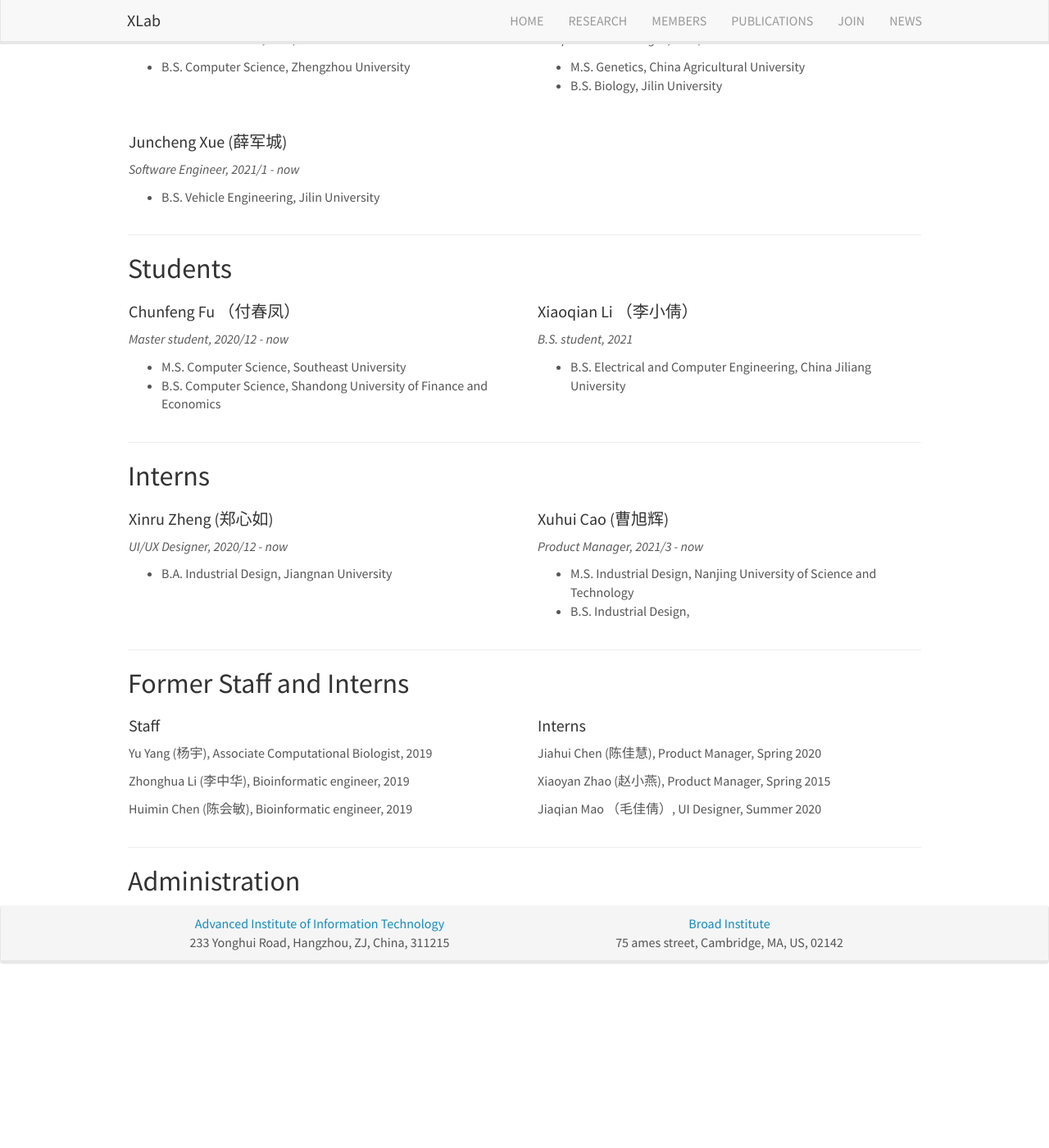
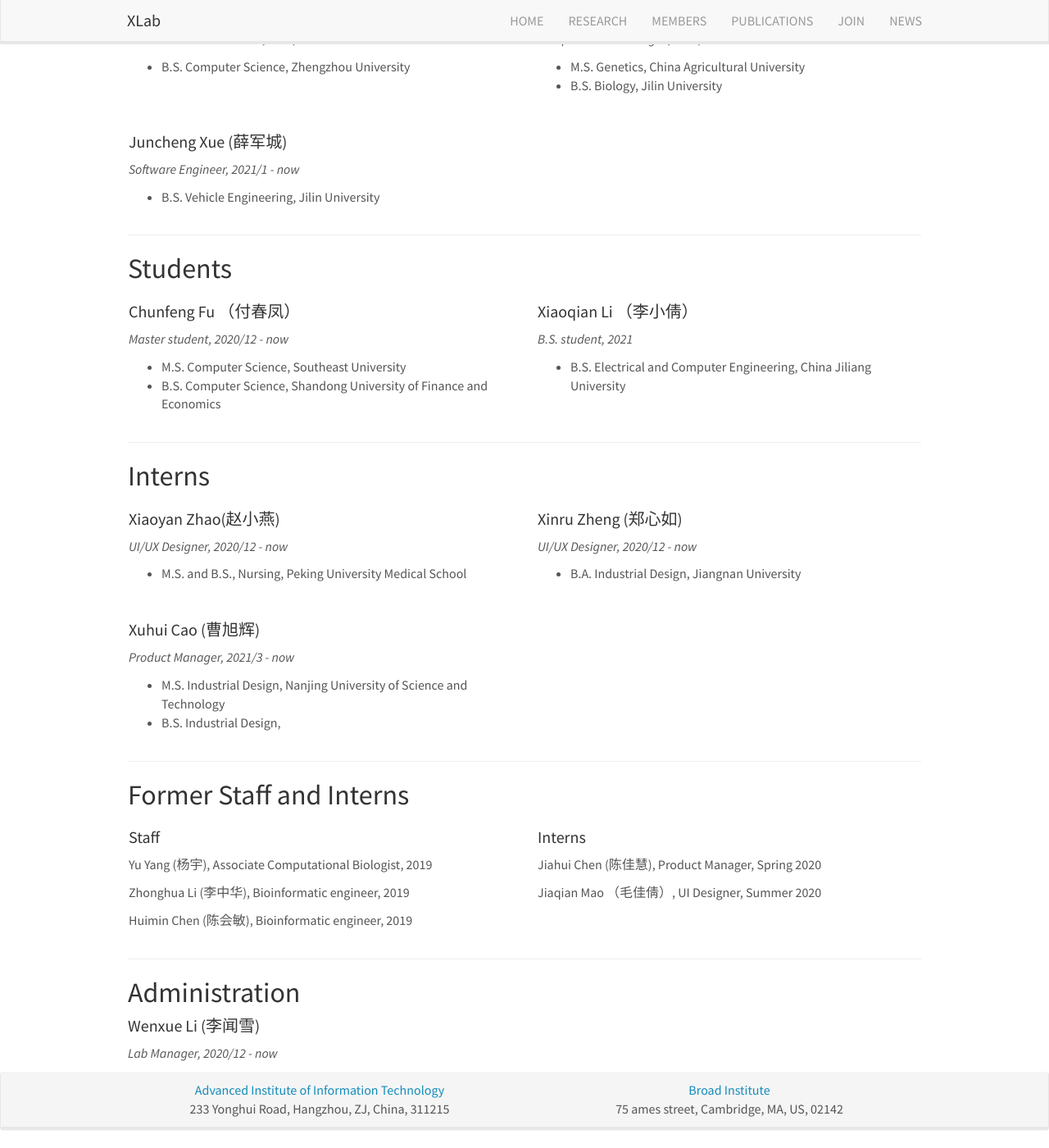
Before and after one commit to x-lab/x-lab.github.io, a Jekyll site: the page built from _pages/members.md, in a window 1280 px wide and 1400 px high, scrolled down 478 px. Shown: the whole window at 82% size. Built offline with Jekyll 4.4.1, drawn with Linux system fonts in a browser that asks for light colours; nearby versions of some CDN libraries; before the commit the page ends 1675 px from its top, so only the background shows below that.

Commit message:
update intern list; remove unused photo attributes

```diff
--- a/_data/alumni_msc.yml
+++ b/_data/alumni_msc.yml
@@ -1,3 +1,2 @@
 - name: Jiahui Chen (陈佳慧), Product Manager, Spring 2020
-- name: Xiaoyan Zhao (赵小燕), Product Manager, Spring 2015
 - name: Jiaqian Mao （毛佳倩）, UI Designer, Summer 2020
--- a/_data/interns.yml
+++ b/_data/interns.yml
@@ -8,14 +8,17 @@
 #  education3:
 #  education4:
 
+- name:  Xiaoyan Zhao(赵小燕)
+  info: UI/UX Designer, 2020/12 - now
+  number_educ: 1
+  education1: M.S. and B.S., Nursing, Peking University Medical School
+
 - name: Xinru Zheng (郑心如)
-  photo: Maarten.png
   info: UI/UX Designer, 2020/12 - now
   number_educ: 1
   education1: B.A. Industrial Design, Jiangnan University
 
 - name: Xuhui Cao (曹旭辉)
-  photo: Jacky.jpg
   info: Product Manager, 2021/3 - now
   number_educ: 2
   education1: M.S. Industrial Design, Nanjing University of Science and Technology
--- a/_data/staff.yml
+++ b/_data/staff.yml
@@ -1,18 +1,15 @@
 - name: An Li (李安)
-  photo: Koen.jpg
   info: Senior Software Architect, 2020/6 - now
   number_educ: 1
   education1: B.S. Computer Science, Zhengzhou University
 
 - name: Ting Zhang (张婷）
-  photo: ting_zhang.jpg
   info: Computational Biologist, 2019/12 - now
   number_educ: 2
   education1: M.S. Genetics, China Agricultural University
   education2: B.S. Biology, Jilin University
 
 - name: Juncheng Xue (薛军城)
-  photo: Koen.jpg
   info: Software Engineer, 2021/1 - now
   number_educ: 1
   education1:  B.S. Vehicle Engineering, Jilin University
--- a/_data/students.yml
+++ b/_data/students.yml
@@ -1,5 +1,4 @@
 - name: Chunfeng Fu （付春凤）
-  photo: Jacky.jpg
   info: Master student, 2020/12 - now
   number_educ: 2
   education1: M.S. Computer Science, Southeast University
```
Also changed, not shown: _data/publist.yml (deleted, +0 -53 lines), _data/admin.yml (renamed from _data/admin.md).
